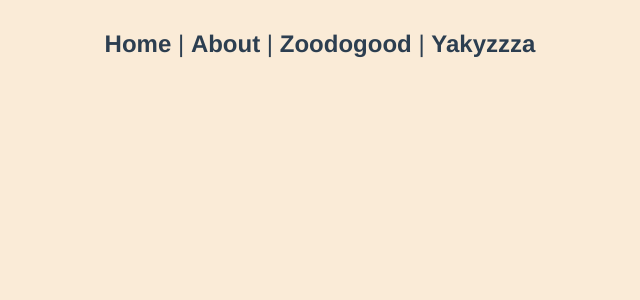
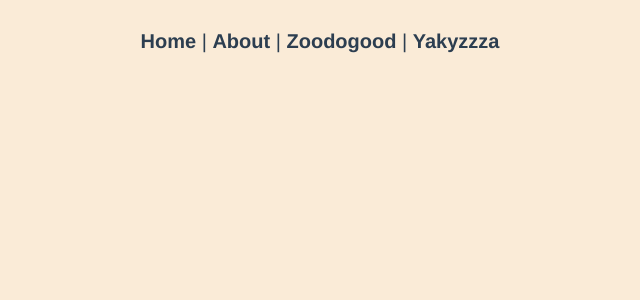
Before and after one commit to zoodogood/let-s-become-bee, a Vue app in the folder client/: page / in a window 1280 px wide. Shown: the top 300 px of the page, without its empty margins (320-960 px from the left). Built offline with nearby package versions, Linux system fonts and the light colour scheme; the HTML template or start-up script is replaced by a standard one.

Commit message:
Decrease font size

```diff
--- a/client/public/global.css
+++ b/client/public/global.css
@@ -7,7 +7,7 @@
 	--blue-accent: #cde9ff;
 	--red-accent: #fb9595;
 
-	--adaptive-font-rule: calc(16px + 8 * (100vw / 1280));
+	--adaptive-font-rule: calc(12px + 8 * (100vw / 1280));
 	--standart-media-screen-threshold: 980px;
 }
 
```
